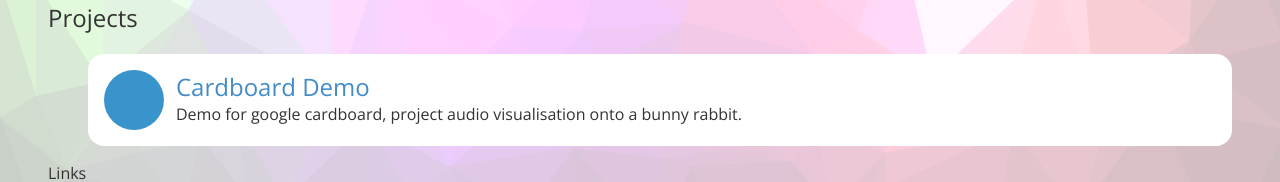
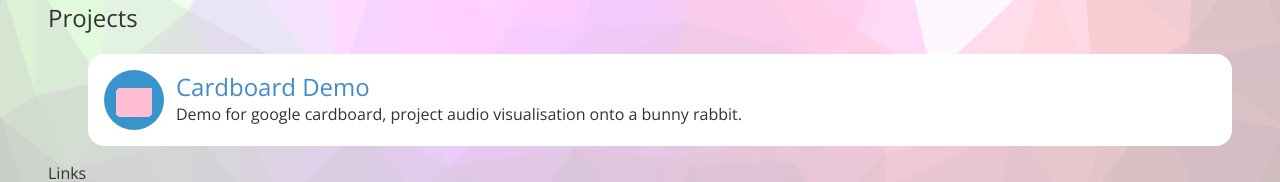
Before and after one commit to AdaRoseCannon/my1am, a website: page app/index.html in a window 1280 px wide. Shown: the part 141-323 px from the top of the page. Drawn offline with nearby package versions, Linux system fonts and the light colour scheme; files that its build step writes are made by us from their sources.

Commit message:
Start woring on folder icon

```diff
--- a/app/styles/_layout.scss
+++ b/app/styles/_layout.scss
@@ -29,9 +29,6 @@ li.magic {
 	position:relative;
 	display: inline-block;
 	float: left;
-	transition-property: transform, width, height, box-shadow, background-color, border, border-radius;
-	transition-duration: 2s,        2s,    2s,     2s,         0.5s,               2s,     2s;
-	transition-delay:    0s         0s,    0s,     0s,         0s,                 0s,     0s;
 	transition-timing-function: ceaser($resizeAnim);
 	border-width: 0.2em;
 	width: 2.5em;
@@ -40,6 +37,38 @@ li.magic {
 	margin-right: 0.5em;
 	border-radius: 50%;
 
+
+	&:after, &:before {
+		position: absolute;
+		content: '';
+		transform: $t0;
+		top: 50%;
+		left: 50%;
+		transition-property: transform, width, height, box-shadow, background-color, border, border-radius;
+		transition-duration: 2s,        2s,    2s,     2s,         0.5s,               2s,     2s;
+		transition-delay:    0s         0s,    0s,     0s,         0s,                 0s,     0s;
+		border-width: 0.2em;
+		opacity: 0;
+		width: 0.1em;
+		height: 0.1em;
+	}
+
+	&.folder:before, &.folder:after {
+		background: $ada-pink;
+		content: "";
+		opacity: 1;
+		width: 1.5em;
+		height: 1.2em;
+		border-radius: 0.2em 0 0.2em 0.2em;
+		display: block;
+		transform: $t0 translateY(0.1em);
+	}
+
+	&.folder:after {
+		background: darken($ada-pink, 10%);
+		transform: $t0 translateY(0.1em);
+	}
+
 	a:hover & {
 		background: yellow;
 	}
```
